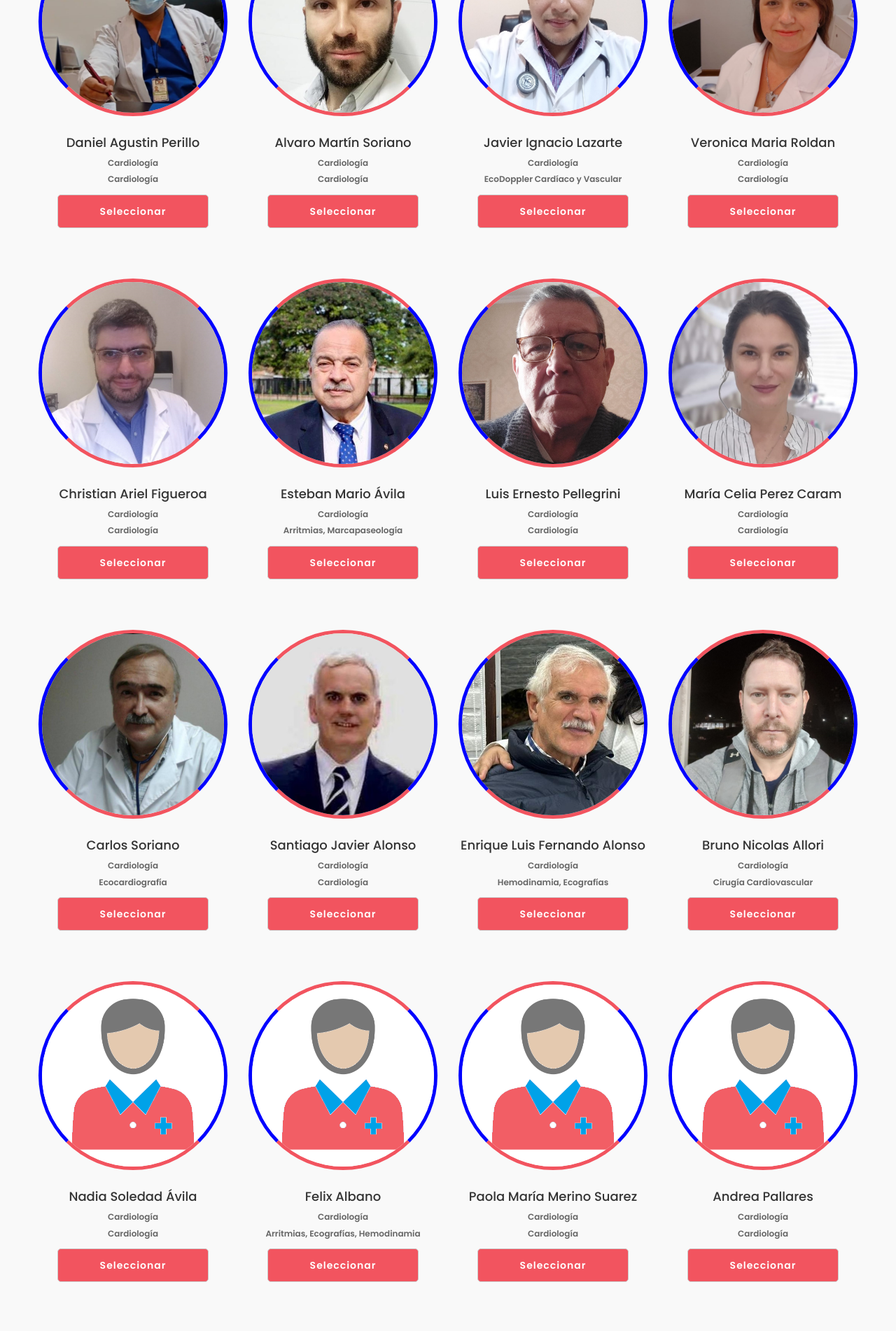
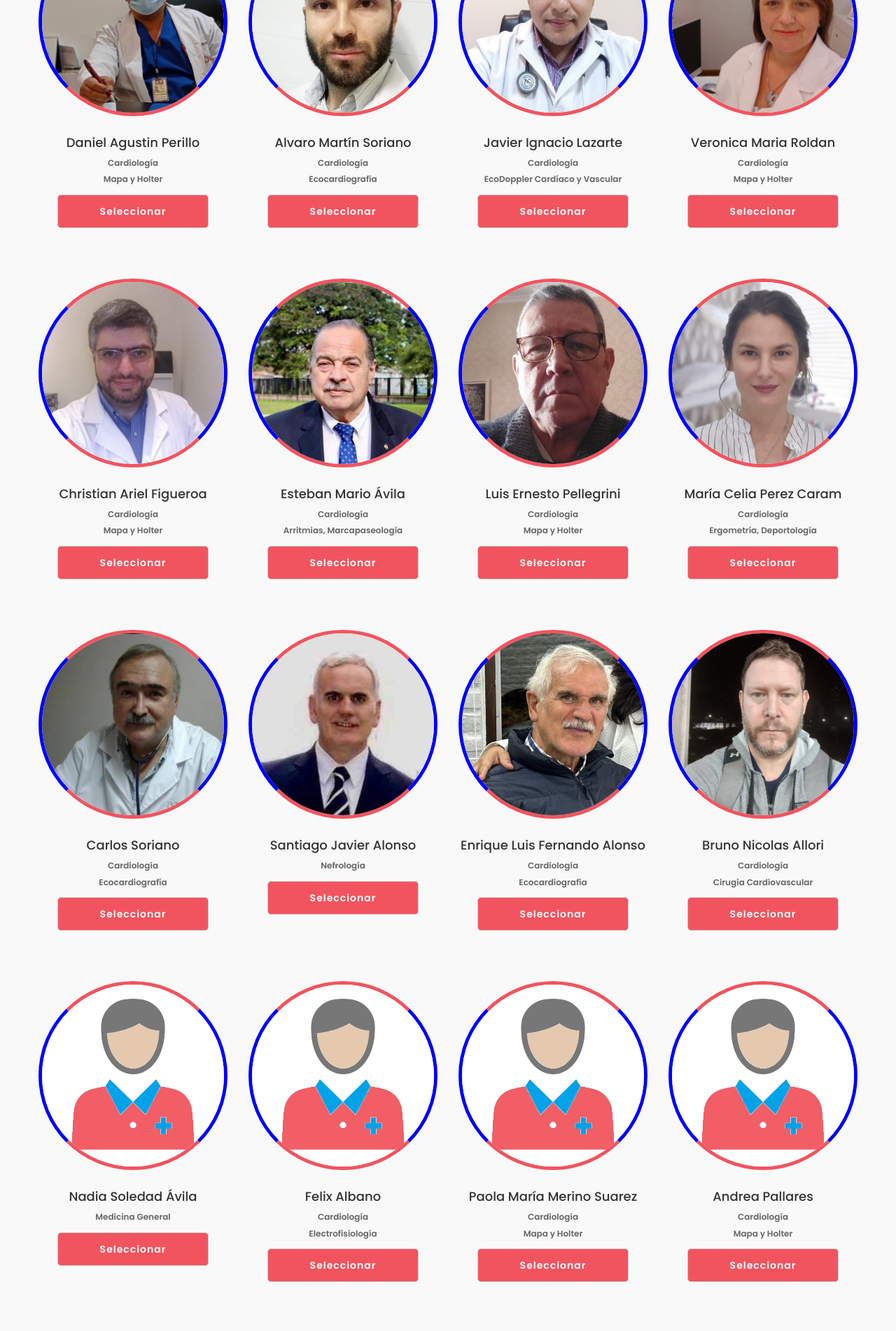
Before and after one commit to gabrielsalc/ItecConsultorios, a PHP site: page / in a window 1280 px wide. Shown: the part 2289-4191 px from the top of the page at 70% size. Run offline with PHP 8.4, Linux system fonts and the light colour scheme.

Commit message:
arreglos varios

```diff
--- a/css/style.css
+++ b/css/style.css
@@ -818,7 +818,15 @@ footer {
     padding: 0px;
     margin: 2%;
 }
-
+  #navigation{
+    background-color: #000000;
+  }
+  #navigation li{
+    margin-left: 80%;
+  }
+  #navigation a{
+    text-align: right;
+  }
 }
 
 @media (max-width: 760px) {
--- a/index.html
+++ b/index.html
@@ -55,7 +55,7 @@ http://www.templatemo.com/tm-486-new-event
 
 		<div class="collapse navbar-collapse">
 
-			<ul class="nav navbar-nav navbar-right">
+			<ul id="navigation" class="nav navbar-nav navbar-right">
 				<li><a href="#inicio" class="smoothScroll">Inicio</a></li>
 				<li><a href="#acercade" class="smoothScroll">Nosotros</a></li>
 				<li><a href="#profesionales" class="smoothScroll">Turnos</a></li>
@@ -193,7 +193,7 @@ http://www.templatemo.com/tm-486-new-event
 								<div id="AgustinPerillo" class="speakers-thumb">
 									<h3>Daniel Agustin Perillo</h3>
 									<h6>Cardiología</h6>
-									<h6>Cardiología</h6>
+									<h6>Mapa y Holter</h6>
 									<div id="medico1" hidden>
 										<h5>Recibe todas las obras sociales por colegio médico.</h5>
 										<h5>No recibe:</h5>
@@ -214,8 +214,15 @@ http://www.templatemo.com/tm-486-new-event
 								<div class="speakers-thumb">
 									<h3>Alvaro Martín Soriano</h3>
 									<h6>Cardiología</h6>
-									<h6>Cardiología</h6>
+									<h6>Ecocardiografía</h6>
 									<div id="medico2" hidden>
+										<h5>Recibe además:</h5>
+										<a class="obrasocialsi">Osde</a>
+										<a class="obrasocialsi">Swiss Medical</a>
+										<a class="obrasocialsi">Osprera</a>
+										<a class="obrasocialsi">Prensa</a>
+										<a class="obrasocialsi">Galeno</a>
+										<a class="obrasocialsi">Red de Seguros Medicos</a>
 										<h5>Recibe todas las obras sociales por colegio médico.</h5>
 										<h5>No recibe:</h5>
 										<a class="obrasocialno">Boreal</a>
@@ -261,7 +268,7 @@ http://www.templatemo.com/tm-486-new-event
 								<div class="speakers-thumb">
 									<h3>Veronica Maria Roldan</h3>
 									<h6>Cardiología</h6>
-									<h6>Cardiología</h6>
+									<h6>Mapa y Holter</h6>
 									<div id="medico4" hidden>
 										<h5>Recibe todas las obras sociales por colegio médico.</h5>
 										<a class="btn btn-lg btn-default smoothScroll fadeInUp" href="http://181.14.240.149/medexisportal/?to=9&cp=LQYVQLRUTBZIIZCG" target="_blanc" >Solicitar Turno</a>
@@ -280,7 +287,7 @@ http://www.templatemo.com/tm-486-new-event
 								<div class="speakers-thumb">
 									<h3>Christian Ariel Figueroa</h3>
 									<h6>Cardiología</h6>
-									<h6>Cardiología</h6>
+									<h6>Mapa y Holter</h6>
 									<div id="medico5" hidden>
 										<h5>Recibe todas las obras sociales por colegio médico.</h5>
 										<h5>No recibe:</h5>
@@ -331,7 +338,7 @@ http://www.templatemo.com/tm-486-new-event
 								<div class="speakers-thumb">
 									<h3>Luis Ernesto Pellegrini</h3>
 									<h6>Cardiología</h6>
-									<h6>Cardiología</h6>
+									<h6>Mapa y Holter</h6>
 									<div id="medico7" hidden>
 										<h5>Recibe todas las obras sociales por colegio médico.</h5>
 										<h5>No recibe:</h5>
@@ -353,7 +360,7 @@ http://www.templatemo.com/tm-486-new-event
 								<div class="speakers-thumb">
 									<h3>María Celia Perez Caram</h3>
 									<h6>Cardiología</h6>
-									<h6>Cardiología</h6>
+									<h6>Ergometría, Deportología</h6>
 									<div id="medico8" hidden>
 										<h5>Recibe todas las obras sociales por colegio médico.</h5>
 										<h5>No recibe:</h5>
@@ -406,8 +413,7 @@ http://www.templatemo.com/tm-486-new-event
 							<img src="images/SantiagoAlonso.jpg" class="img-responsive" alt="speakers">
 							<div class="speakers-thumb">
 								<h3>Santiago Javier Alonso</h3>
-								<h6>Cardiología</h6>
-								<h6>Cardiología</h6>
+								<h6>Nefrología</h6>
 								<div id="medico10" hidden>
 									<h5>Recibe todas las obras sociales por colegio médico.</h5>
 									<h5>Recibe además:</h5>
@@ -429,7 +435,7 @@ http://www.templatemo.com/tm-486-new-event
 								<div class="speakers-thumb">
 									<h3>Enrique Luis Fernando Alonso</h3>
 									<h6>Cardiología</h6>
-									<h6>Hemodinamia, Ecografías</h6>
+									<h6>Ecocardiografía</h6>
 									<div id="medico11" hidden>
 										<h5>Recibe todas las obras sociales por colegio médico.</h5>
 										<a class="btn btn-lg btn-default smoothScroll fadeInUp" href="http://181.14.240.149/medexisportal/?to=9&cp=ILGP6CUXUBZLLWJZ" target="_blanc" >Solicitar Turno</a>
@@ -466,8 +472,7 @@ http://www.templatemo.com/tm-486-new-event
 							<img src="images/GenericDoctor.png" class="img-responsive" alt="speakers">
 								<div class="speakers-thumb">
 									<h3>Nadia Soledad Ávila</h3>
-									<h6>Cardiología</h6>
-									<h6>Cardiología</h6>
+									<h6>Medicina General</h6>
 									<div id="medico13" hidden>
 										<h5>Recibe todas las obras sociales por colegio médico.</h5>
 										<a class="btn btn-lg btn-default smoothScroll fadeInUp" href="http://181.14.240.149/medexisportal/?to=9&cp=XSOR7HC5BQIHRMHS" target="_blanc" >Solicitar Turno</a>
@@ -485,7 +490,7 @@ http://www.templatemo.com/tm-486-new-event
 							<div class="speakers-thumb">
 								<h3>Felix Albano</h3>
 								<h6>Cardiología</h6>
-								<h6>Arritmias, Ecografías, Hemodinamia</h6>
+								<h6>Electrofisiología</h6>
 								<div id="medico14" hidden>
 									<h5>Recibe todas las obras sociales por colegio médico.</h5>
 									<a class="btn btn-lg btn-default smoothScroll fadeInUp" href="http://181.14.240.149/medexisportal/?to=9&cp=S/EG4/XXAJFIRTWR" target="_blanc" >Solicitar Turno</a>
@@ -503,7 +508,7 @@ http://www.templatemo.com/tm-486-new-event
 								<div class="speakers-thumb">
 									<h3>Paola María Merino Suarez</h3>
 									<h6>Cardiología</h6>
-									<h6>Cardiología</h6>
+									<h6>Mapa y Holter</h6>
 									<div id="medico15" hidden>
 										<h5>Recibe todas las obras sociales por colegio médico.</h5>
 										<h5>Recibe además:</h5>
@@ -525,7 +530,7 @@ http://www.templatemo.com/tm-486-new-event
 								<div class="speakers-thumb">
 									<h3>Andrea Pallares</h3>
 									<h6>Cardiología</h6>
-									<h6>Cardiología</h6>
+									<h6>Mapa y Holter</h6>
 									<div id="medico16" hidden>
 										<h5>Recibe todas las obras sociales por colegio médico.</h5>
 										<a class="btn btn-lg btn-default smoothScroll fadeInUp" href="http://181.14.240.149/medexisportal/?to=9&cp=SRHSWPQYWZQCARHE" target="_blanc" >Solicitar Turno</a>
@@ -544,7 +549,7 @@ http://www.templatemo.com/tm-486-new-event
 								<div class="speakers-thumb">
 									<h3>Gabriel Edgardo Salica</h3>
 									<h6>Cardiología</h6>
-									<h6>Cardiología</h6>
+									<h6>Electrofisiología</h6>
 									<div id="medico17" hidden>
 										<h5>Recibe todas las obras sociales por colegio médico.</h5>
 										<a class="btn btn-lg btn-default smoothScroll fadeInUp" href="http://181.14.240.149/medexisportal/?to=9&cp=0MVGM64AKOKKW1BJ" target="_blanc">Solicitar Turno</a>
@@ -562,7 +567,7 @@ http://www.templatemo.com/tm-486-new-event
 								<div class="speakers-thumb">
 									<h3>Alejando Mario Martínez</h3>
 									<h6>Cardiología</h6>
-									<h6>Cardiología</h6>
+									<h6>Hemodinamia</h6>
 									<div id="medico18" hidden>
 										<h5>Recibe todas las obras sociales por colegio médico.</h5>
 										<h5>Recibe además:</h5>
```
